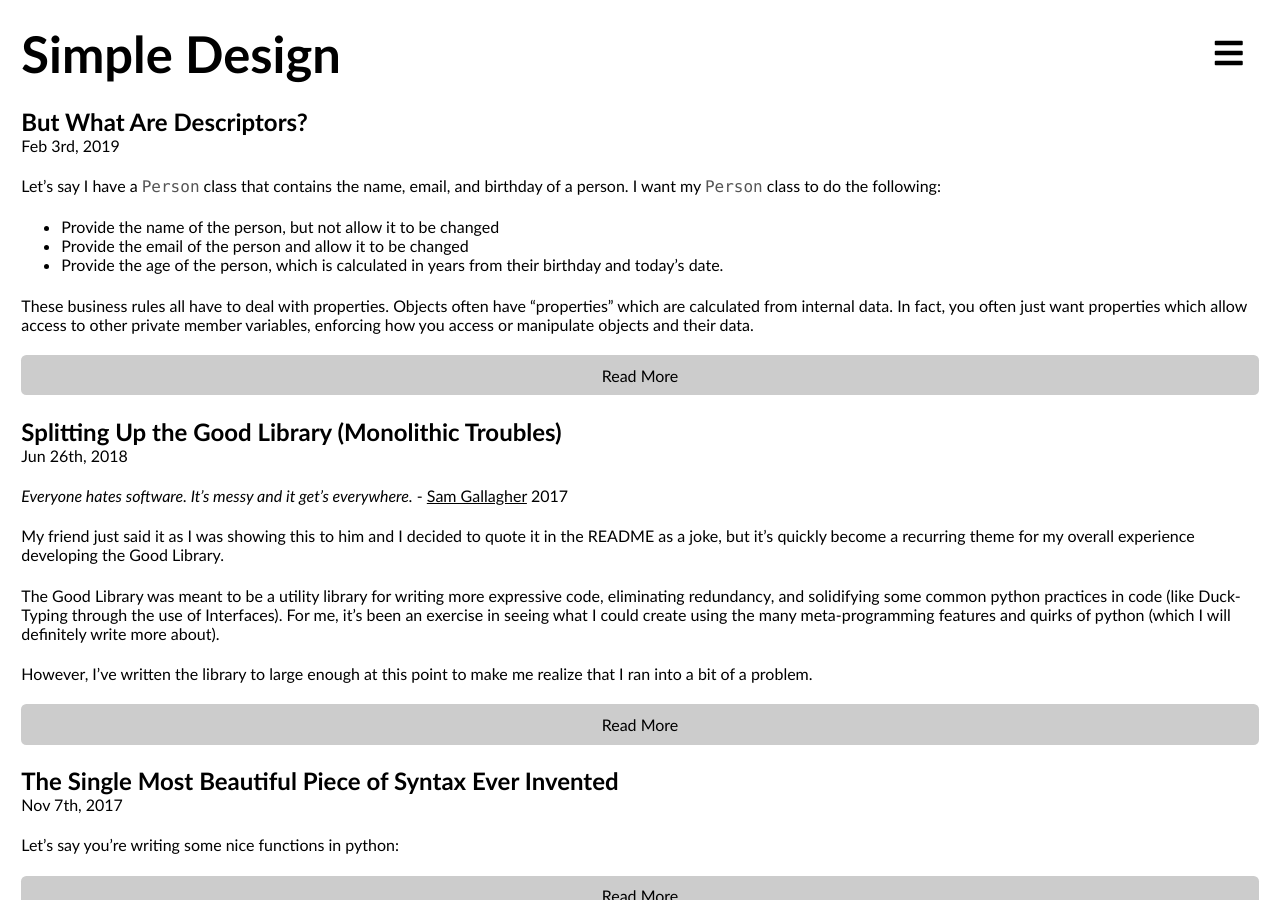
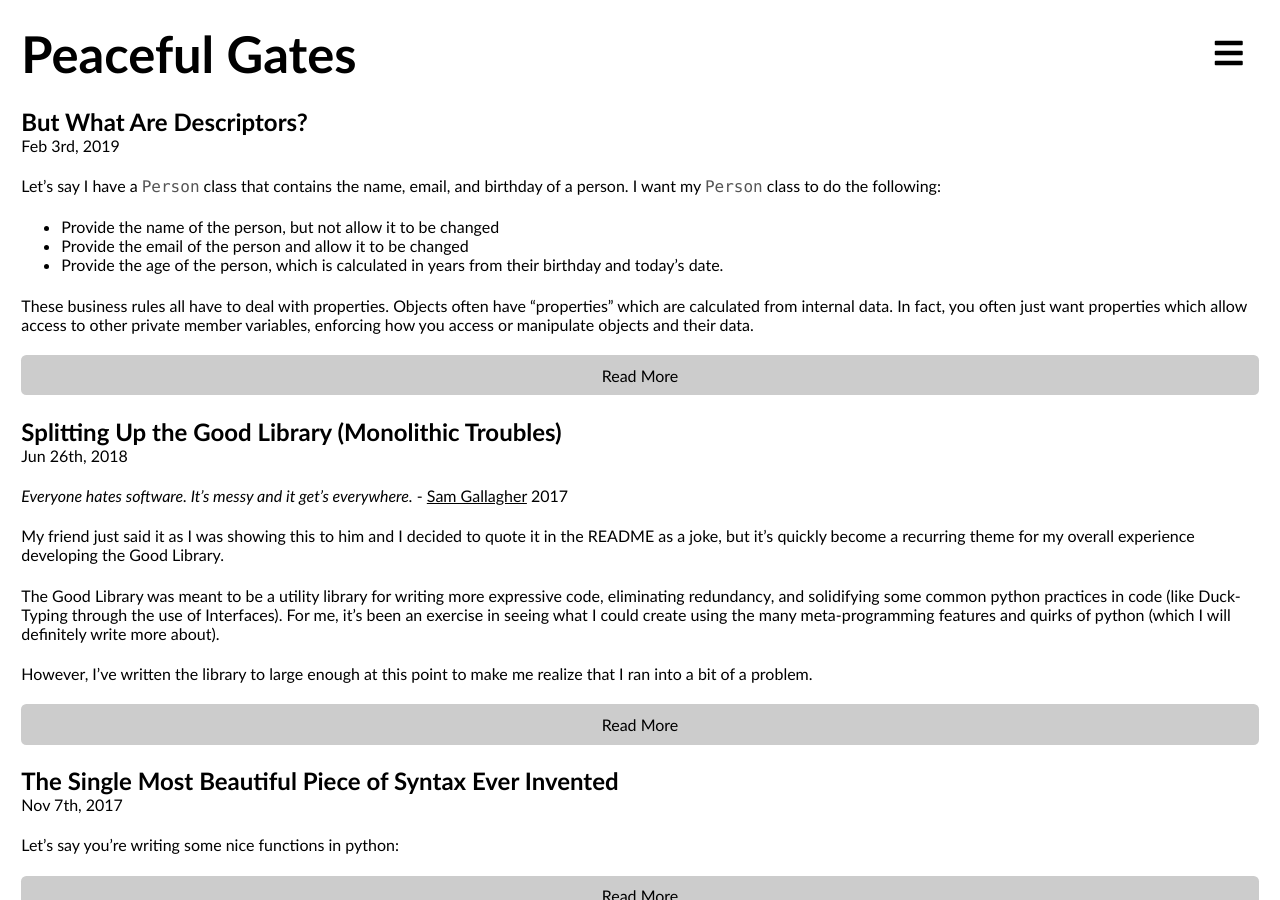
Before and after one commit to andydevs/jekyll-theme-peaceful-gates, a Jekyll site: the page built from index.html, in a window 1280 px wide and 900 px high. Built offline with Jekyll 4.4.1, drawn with Linux system fonts in a browser that asks for light colours.

Commit message:
Update _config.yml

```diff
--- a/_config.yml
+++ b/_config.yml
@@ -1,8 +1,8 @@
 # Baseurl
-baseurl: /jekyll-theme-simple-design
+baseurl: /jekyll-theme-peaceful-gates
 
 # Site info
-title: Simple Design
+title: Peaceful Gates
 author: John Appleseed
 description: >
   Lorem ipsum dolor sit amet, consectetur adipiscing elit,
```
Also changed, not shown: TODO.md (+2 -2 lines).
